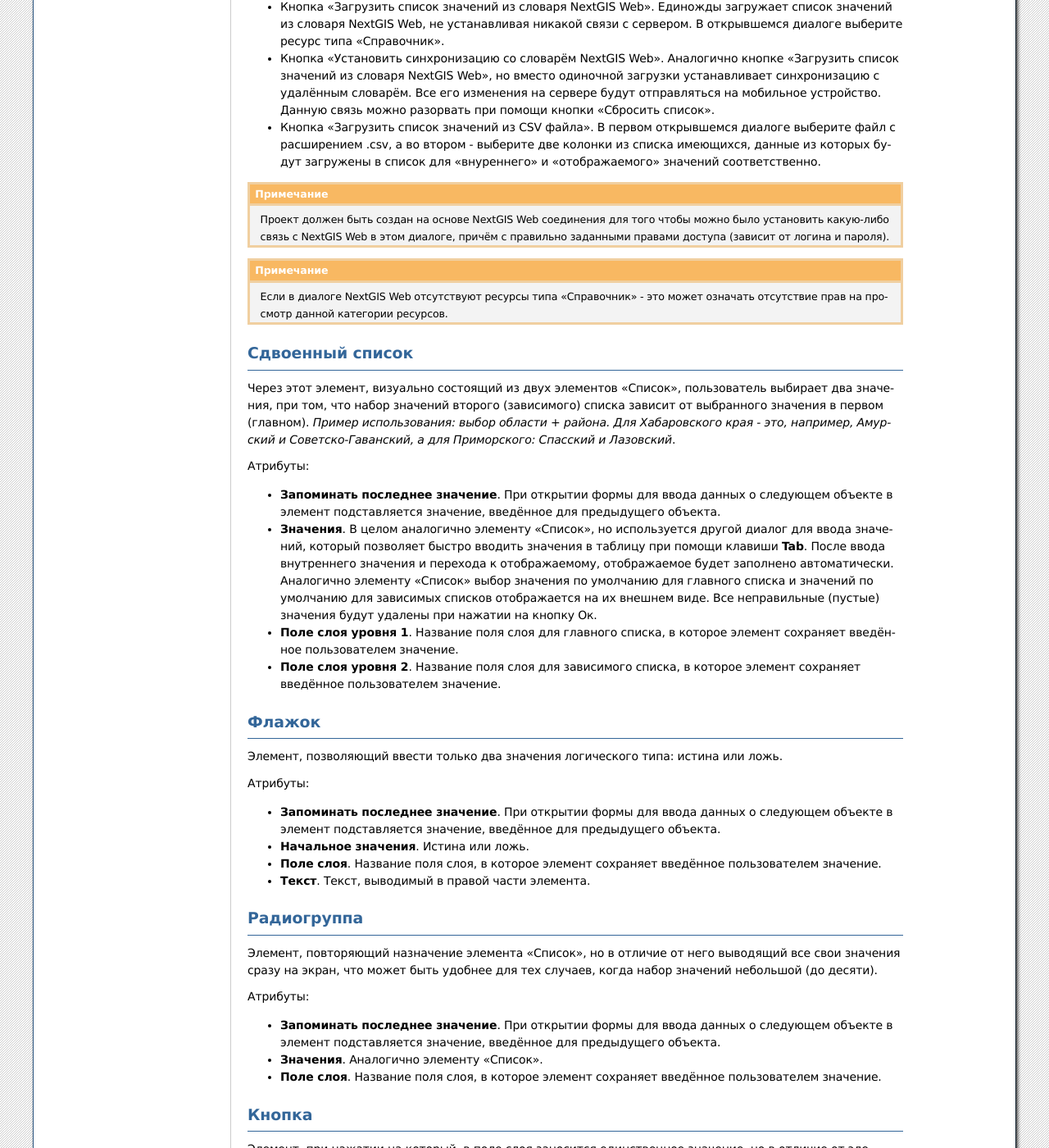
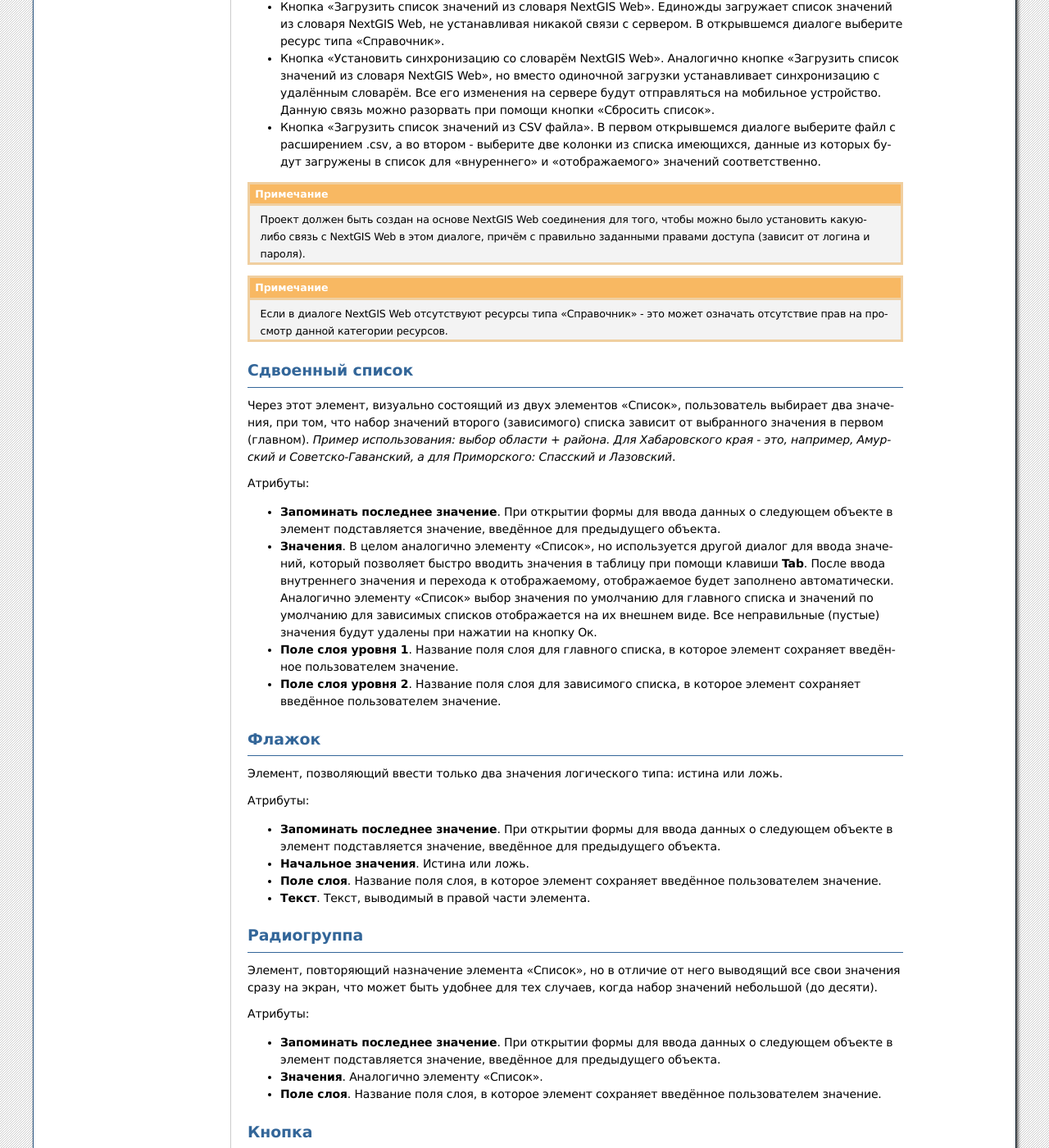
Before and after one commit to nextgis/docs_formbuilder, a Sphinx documentation site: the page built from source/controls.rst, in a window 1280 px wide and 1400 px high, scrolled down 1295 px. Shown: the whole window at 82% size. Built offline with Sphinx 7.4.7, drawn with Linux system fonts in a browser that asks for light colours; formulas are drawn with MathJax 3; some of the changed text lies outside the part shown.

Commit message:
исправления в formbuilder

```diff
--- a/source/controls.rst
+++ b/source/controls.rst
@@ -65,7 +65,7 @@
 * Кнопка "Загрузить список значений из CSV файла". В первом открывшемся диалоге выберите файл с расширением .csv, а во втором - выберите две колонки из списка имеющихся, данные из которых будут загружены в список для "внуреннего" и "отображаемого" значений соответственно.
 
 .. note::
-    Проект должен быть создан на основе NextGIS Web соединения для того чтобы можно было установить какую-либо связь с NextGIS Web в этом диалоге, причём с правильно заданными правами доступа (зависит от логина и пароля).
+    Проект должен быть создан на основе NextGIS Web соединения для того, чтобы можно было установить какую-либо связь с NextGIS Web в этом диалоге, причём с правильно заданными правами доступа (зависит от логина и пароля).
 
 .. note::
     Если в диалоге NextGIS Web отсутствуют ресурсы типа "Справочник" - это может означать отсутствие прав на просмотр данной категории ресурсов.
@@ -116,7 +116,7 @@
 Кнопка
 ------
 
-Элемент, при нажатии на который, в поле слоя заносится единственное значение, но в отличие от элемента "Флажок" это значение может быть любым, т.к. имеет текстовый формат.
+Элемент, при нажатии на который, в поле слоя заносится единственное значение, но в отличие от элемента "Флажок", это значение может быть любым, т.к. имеет текстовый формат.
 
 Атрибуты:
 
```
